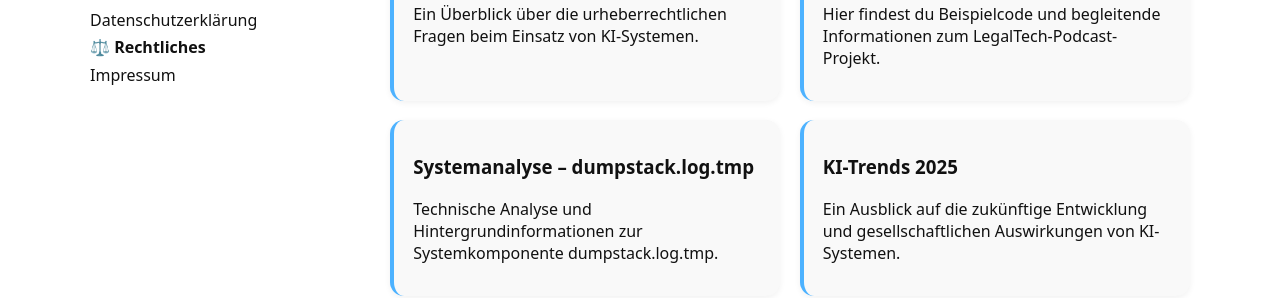
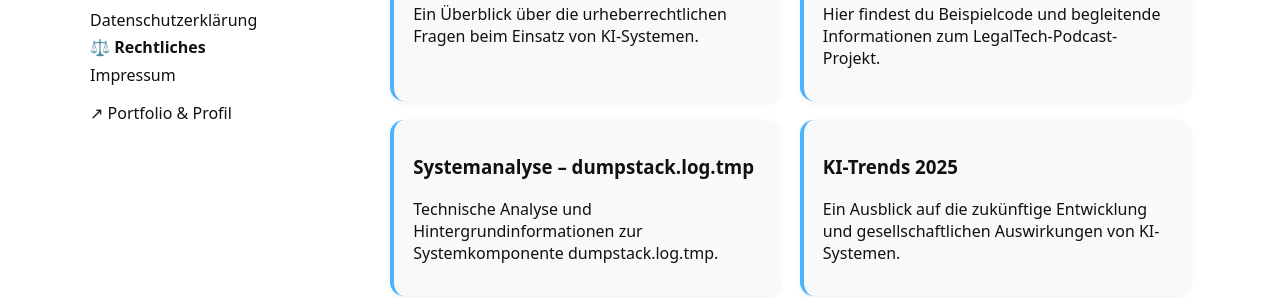
Before and after one commit to RalfSei/RalfSei.github.io, a Jekyll site: the page built from index.md, in a window 1280 px wide. Shown: the part 409-707 px from the top of the page. Built offline with Jekyll 4.4.1, drawn with Linux system fonts in a browser that asks for light colours; some of the changed lines change nothing that is shown.

Commit message:
Add portfolio URL to configuration

```diff
--- a/_config.yml
+++ b/_config.yml
@@ -1,4 +1,5 @@
 title: "RalfSei"
+portfolio_url: "https://ralf-seidenschwang.netlify.app/"
 markdown: kramdown
 
 collections:
```
